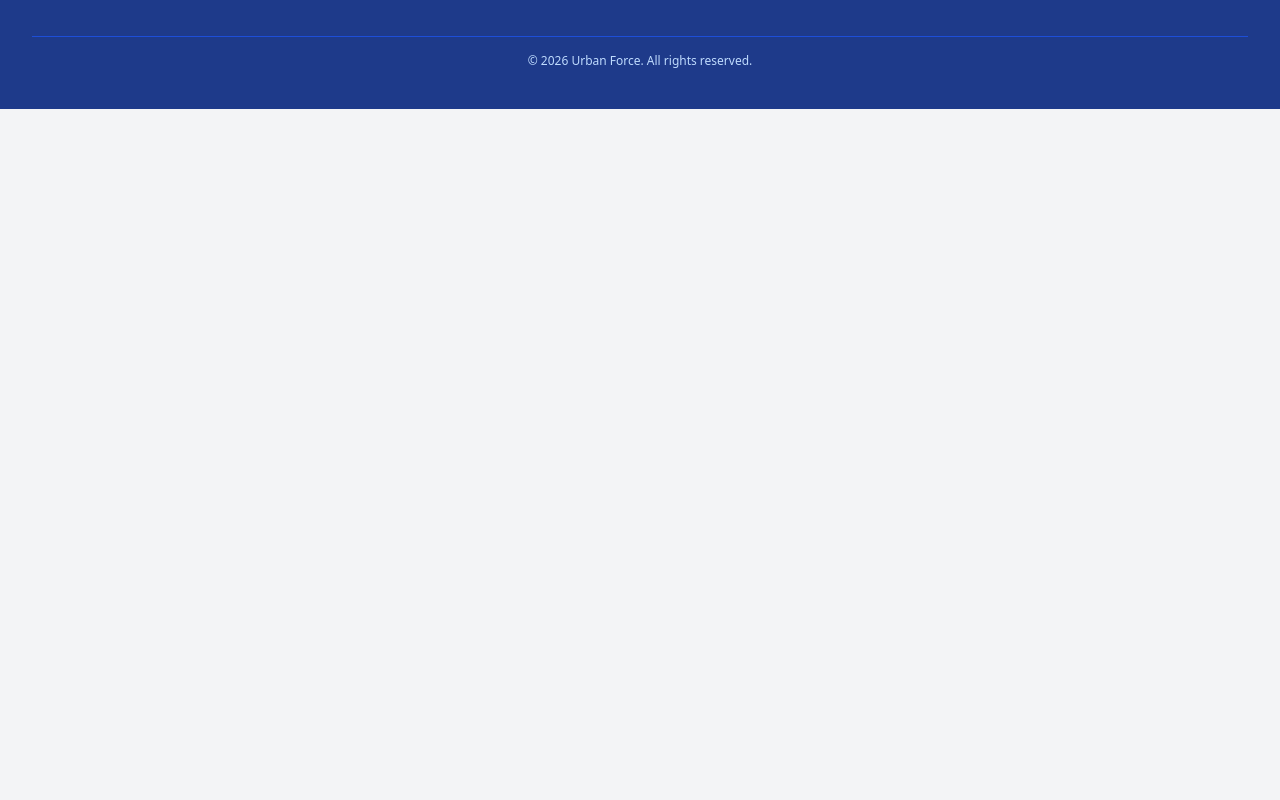
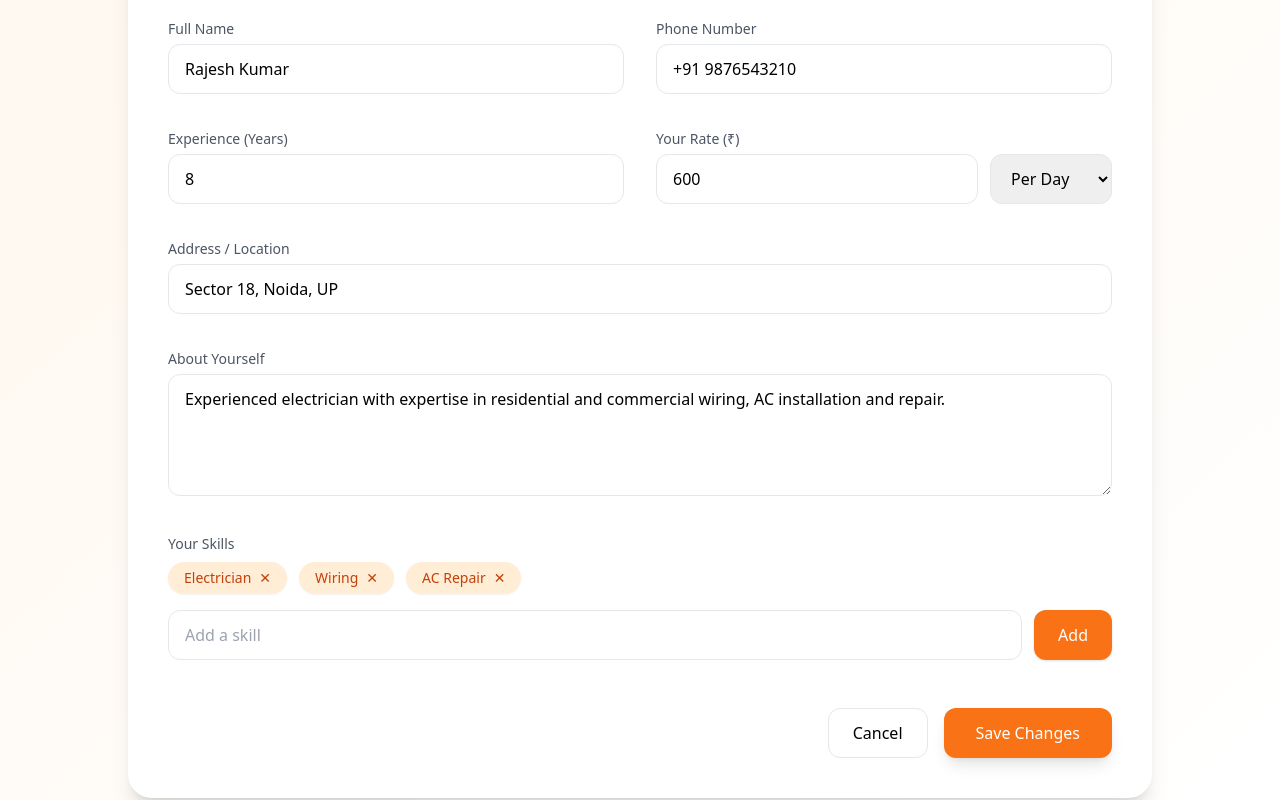
Before and after one commit to ravipchoudhary/labour_hub, a React (Vite) app in the folder labour_hub/: page /edit-profile in a window 1280 px wide. Shown: the part 440-1240 px from the top of the page. Before the commit the page ends 800 px from the top, so only its background shows below. Built offline with nearby package versions, Linux system fonts and the light colour scheme.

Commit message:
edit page work

```diff
--- a/labour_hub/src/App.tsx
+++ b/labour_hub/src/App.tsx
@@ -63,6 +63,7 @@ function App() {
         <Route path="/labour-dashboard" element={<LabourDashboard />} />
         <Route path="/help-center" element={<HelpCenter />} />
         <Route path="/worker/:id" element={<WorkerDetail />} />
+        <Route path="/edit-profile" element={<EditLabourDetails/>}/>
       </Routes>
       {!isAdminPage && <Footer />}
       {/* <Footer /> */}
--- a/labour_hub/src/pages/EditLabourDetails.tsx
+++ b/labour_hub/src/pages/EditLabourDetails.tsx
@@ -1,54 +1,80 @@
 import { useState } from "react";
+import { useNavigate } from "react-router-dom";
 
 export default function EditLabourProfile() {
-  const [photo, setPhoto] = useState(null);
-  const [skills, setSkills] = useState([
+  const navigate = useNavigate();
+
+  const [photo, setPhoto] = useState<string | null>(null);
+  const [skills, setSkills] = useState<string[]>([
     "Electrician",
     "Wiring",
     "AC Repair",
   ]);
-  const [newSkill, setNewSkill] = useState("");
+  const [newSkill, setNewSkill] = useState<string>("");
 
-  // photo upload
-  const handlePhotoUpload = (e) => {
-    const file = e.target.files[0];
+  const [profile, setProfile] = useState({
+    name: "Rajesh Kumar",
+    phone: "+91 9876543210",
+    experience: 8,
+    rate: 600,
+    rateType: "Per Day",
+    location: "Sector 18, Noida, UP",
+    about:
+      "Experienced electrician with expertise in residential and commercial wiring, AC installation and repair.",
+  });
+
+  const handlePhotoUpload = (e: React.ChangeEvent<HTMLInputElement>) => {
+    const file = e.target.files?.[0];
     if (file) {
       setPhoto(URL.createObjectURL(file));
     }
   };
 
-  // add skill
   const addSkill = () => {
-    if (newSkill.trim() === "") return;
-    setSkills([...skills, newSkill]);
+    const s = newSkill.trim();
+    if (!s) return;
+
+    if (skills.some((x) => x.toLowerCase() === s.toLowerCase())) {
+      setNewSkill("");
+      return;
+    }
+
+    setSkills([...skills, s]);
     setNewSkill("");
   };
 
-  // remove skill
-  const removeSkill = (skill) => {
+  const removeSkill = (skill: string) => {
     setSkills(skills.filter((s) => s !== skill));
+  };
+
+  const handleSave = () => {
+    console.log("Saved profile:", profile);
+    console.log("Saved skills:", skills);
+    console.log("Photo:", photo);
+
+    alert("Profile saved ");
+    navigate("/labour-dashboard");
   };
 
   return (
     <div className="min-h-screen bg-gradient-to-br from-orange-50 to-white py-12 px-4">
-
       <div className="max-w-5xl mx-auto bg-white rounded-3xl shadow-xl overflow-hidden">
-
-        {/* HEADER */}
         <div className="bg-gradient-to-r from-orange-500 to-orange-400 p-8 text-white">
-          <p className="text-sm opacity-90 cursor-pointer">
+          <p
+            className="text-sm opacity-90 cursor-pointer"
+            onClick={() => navigate("/labour-dashboard")}
+          >
             ← Back to Dashboard
           </p>
+
           <h1 className="text-3xl font-semibold mt-2">Edit Profile</h1>
           <p className="opacity-90">
             Update your profile to attract more employers
           </p>
         </div>
 
-        {/* BODY */}
         <div className="p-10">
-
-          {/* PROFILE PHOTO */}
+          {/* PHOTO */}
           <div className="flex items-center gap-6 mb-10">
             <div className="w-28 h-28 rounded-2xl bg-orange-100 overflow-hidden flex items-center justify-center shadow">
               {photo ? (
@@ -64,9 +90,7 @@ export default function EditLabourProfile() {
 
             <div>
               <h3 className="font-semibold text-lg">Profile Photo</h3>
-              <p className="text-sm text-gray-500 mb-2">
-                JPG, PNG · Max 5MB
-              </p>
+              <p className="text-sm text-gray-500 mb-2">JPG, PNG · Max 5MB</p>
 
               <label className="cursor-pointer text-orange-600 font-medium hover:underline">
                 Change Photo
@@ -80,15 +104,17 @@ export default function EditLabourProfile() {
             </div>
           </div>
 
-          {/* FORM GRID */}
+          {/* FORM */}
           <div className="grid grid-cols-1 md:grid-cols-2 gap-8">
-
             <div>
               <label className="text-sm font-medium text-gray-600">
                 Full Name
               </label>
               <input
-                defaultValue="Rajesh Kumar"
+                value={profile.name}
+                onChange={(e) =>
+                  setProfile((p) => ({ ...p, name: e.target.value }))
+                }
                 className="mt-1 w-full rounded-xl border px-4 py-3 focus:ring-2 focus:ring-orange-400 outline-none"
               />
             </div>
@@ -98,7 +124,10 @@ export default function EditLabourProfile() {
                 Phone Number
               </label>
               <input
-                defaultValue="+91 9876543210"
+                value={profile.phone}
+                onChange={(e) =>
+                  setProfile((p) => ({ ...p, phone: e.target.value }))
+                }
                 className="mt-1 w-full rounded-xl border px-4 py-3 focus:ring-2 focus:ring-orange-400 outline-none"
               />
             </div>
@@ -109,7 +138,13 @@ export default function EditLabourProfile() {
               </label>
               <input
                 type="number"
-                defaultValue={8}
+                value={profile.experience}
+                onChange={(e) =>
+                  setProfile((p) => ({
+                    ...p,
+                    experience: Number(e.target.value),
+                  }))
+                }
                 className="mt-1 w-full rounded-xl border px-4 py-3 focus:ring-2 focus:ring-orange-400 outline-none"
               />
             </div>
@@ -121,10 +156,23 @@ export default function EditLabourProfile() {
               <div className="flex gap-3 mt-1">
                 <input
                   type="number"
-                  defaultValue={600}
+                  value={profile.rate}
+                  onChange={(e) =>
+                    setProfile((p) => ({
+                      ...p,
+                      rate: Number(e.target.value),
+                    }))
+                  }
                   className="flex-1 rounded-xl border px-4 py-3 focus:ring-2 focus:ring-orange-400 outline-none"
                 />
-                <select className="rounded-xl border px-4 py-3">
+
+                <select
+                  value={profile.rateType}
+                  onChange={(e) =>
+                    setProfile((p) => ({ ...p, rateType: e.target.value }))
+                  }
+                  className="rounded-xl border px-4 py-3"
+                >
                   <option>Per Day</option>
                   <option>Per Hour</option>
                 </select>
@@ -138,7 +186,10 @@ export default function EditLabourProfile() {
               Address / Location
             </label>
             <input
-              defaultValue="Sector 18, Noida, UP"
+              value={profile.location}
+              onChange={(e) =>
+                setProfile((p) => ({ ...p, location: e.target.value }))
+              }
               className="mt-1 w-full rounded-xl border px-4 py-3 focus:ring-2 focus:ring-orange-400 outline-none"
             />
           </div>
@@ -150,7 +201,10 @@ export default function EditLabourProfile() {
             </label>
             <textarea
               rows={4}
-              defaultValue="Experienced electrician with expertise in residential and commercial wiring, AC installation and repair."
+              value={profile.about}
+              onChange={(e) =>
+                setProfile((p) => ({ ...p, about: e.target.value }))
+              }
               className="mt-1 w-full rounded-xl border px-4 py-3 focus:ring-2 focus:ring-orange-400 outline-none"
             />
           </div>
@@ -169,6 +223,7 @@ export default function EditLabourProfile() {
                 >
                   {skill}
                   <button
+                    type="button"
                     onClick={() => removeSkill(skill)}
                     className="hover:text-red-500"
                   >
@@ -186,6 +241,7 @@ export default function EditLabourProfile() {
                 className="flex-1 rounded-xl border px-4 py-3 outline-none"
               />
               <button
+                type="button"
                 onClick={addSkill}
                 className="bg-orange-500 hover:bg-orange-600 text-white px-6 rounded-xl shadow"
               >
@@ -196,14 +252,22 @@ export default function EditLabourProfile() {
 
           {/* ACTION BUTTONS */}
           <div className="flex justify-end gap-4 mt-12">
-            <button className="px-6 py-3 rounded-xl border hover:bg-gray-50">
+            <button
+              type="button"
+              onClick={() => navigate("/labour-dashboard")}
+              className="px-6 py-3 rounded-xl border hover:bg-gray-50"
+            >
               Cancel
             </button>
-            <button className="px-8 py-3 rounded-xl bg-orange-500 hover:bg-orange-600 text-white shadow-lg">
+
+            <button
+              type="button"
+              onClick={handleSave}
+              className="px-8 py-3 rounded-xl bg-orange-500 hover:bg-orange-600 text-white shadow-lg"
+            >
               Save Changes
             </button>
           </div>
-
         </div>
       </div>
     </div>
```
